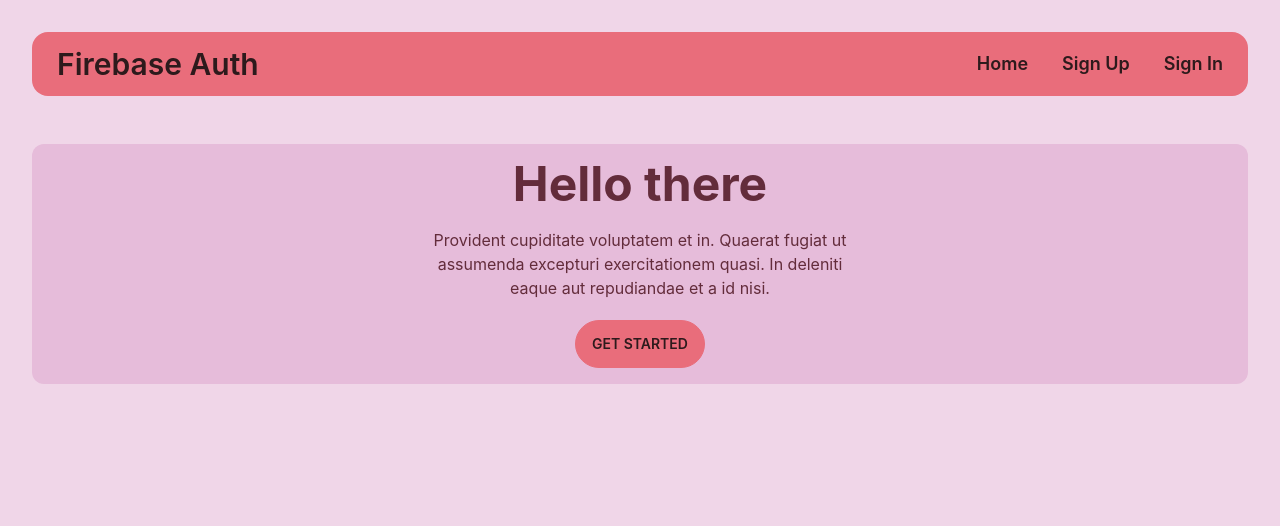
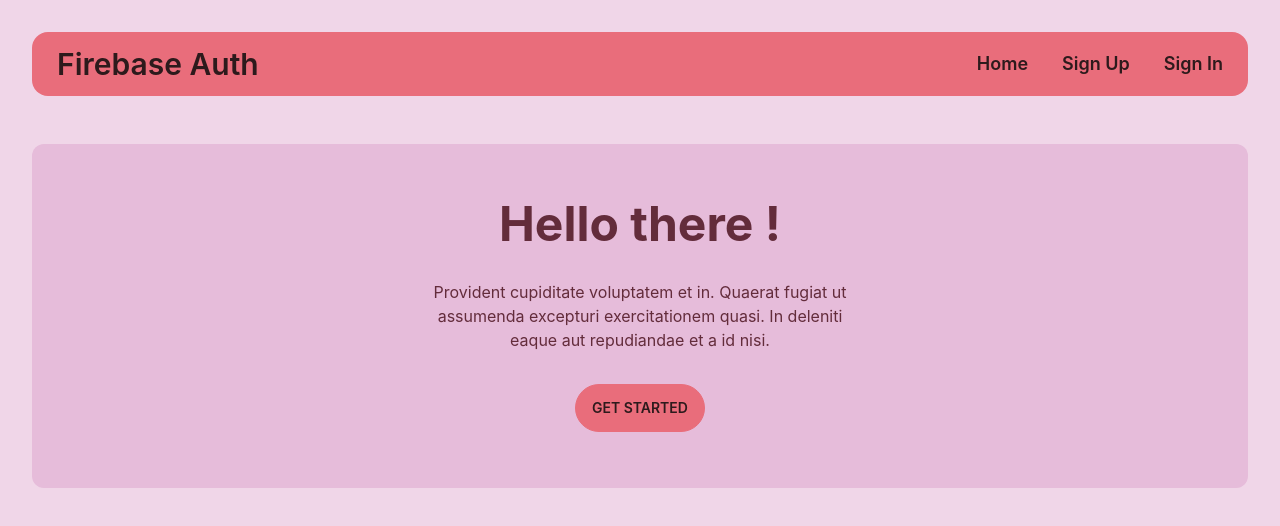
Before and after one commit to nurealammiaji/firebase-auth, a React (Vite) app: page / in a window 1280 px wide. Shown: the top 526 px of the page. Built offline with nearby package versions, Linux system fonts and the light colour scheme.

Commit message:
style modified

```diff
--- a/src/components/Home/Home.jsx
+++ b/src/components/Home/Home.jsx
@@ -5,11 +5,11 @@ const Home = () => {
     return (
         <div>
             <br /><br />
-            <div className="hero-overlay bg-base-200 rounded-xl">
+            <div className="py-10 hero-overlay bg-base-200 rounded-xl">
                 <div className="text-center hero-content">
                     <div className="max-w-md">
-                        <h1 className="mb-5 text-5xl font-bold">Hello there</h1>
-                        <p className="mb-5">Provident cupiditate voluptatem et in. Quaerat fugiat ut assumenda excepturi exercitationem quasi. In deleniti eaque aut repudiandae et a id nisi.</p>
+                        <h1 className="mb-8 text-5xl font-bold">Hello there !</h1>
+                        <p className="mb-8">Provident cupiditate voluptatem et in. Quaerat fugiat ut assumenda excepturi exercitationem quasi. In deleniti eaque aut repudiandae et a id nisi.</p>
                         <Link to="sign-up"><button className="btn btn-primary">Get Started</button></Link>
                     </div>
                 </div>
--- a/src/components/SignIn/SignIn.jsx
+++ b/src/components/SignIn/SignIn.jsx
@@ -5,7 +5,7 @@ const SignIn = () => {
     return (
         <div>
             <br /><br />
-            <div className="min-h-screen hero bg-base-200 rounded-xl">
+            <div className="py-10 hero bg-base-200 rounded-xl">
                 <div className="hero-content">
                     <div className="w-full max-w-sm shadow-2xl card bg-base-100">
                         <form className="card-body">
@@ -20,9 +20,14 @@ const SignIn = () => {
                                     <span className="label-text">Password</span>
                                 </label>
                                 <input type="password" name="password" placeholder="password" className="input input-bordered" />
-                                <label className="label">
-                                    <Link to="/forgot" className="label-text-alt link link-hover">Forgot password?</Link>
-                                </label>
+                                <div className="flex justify-between">
+                                    <label className="label">
+                                        <Link to="/forgot" className="label-text-alt link link-hover">Forgot password?</Link>
+                                    </label>
+                                    <label className="label">
+                                        <Link to="/sign-up" className="label-text-alt link link-hover">Need Account?</Link>
+                                    </label>
+                                </div>
                             </div>
                             <div className="mt-2 form-control">
                                 <button type="submit" className="btn btn-primary">Sign In</button>
--- a/src/components/SignUp/SignUp.jsx
+++ b/src/components/SignUp/SignUp.jsx
@@ -5,7 +5,7 @@ const SignUp = () => {
     return (
         <div>
             <br /><br />
-            <div className="min-h-screen hero bg-base-200 rounded-xl">
+            <div className="py-10 hero bg-base-200 rounded-xl">
                 <div className="hero-content">
                     <div className="w-full max-w-sm shadow-2xl card bg-base-100">
                         <form className="card-body">
@@ -30,7 +30,7 @@ const SignUp = () => {
                                     <Link to="/sign-in" className="label-text-alt link link-hover">Have Account?</Link>
                                 </label>
                             </div>
-                            <div className="mt-6 form-control">
+                            <div className="mt-2 form-control">
                                 <button type="submit" className="btn btn-primary">Sign Up</button>
                             </div>
                         </form>
```
